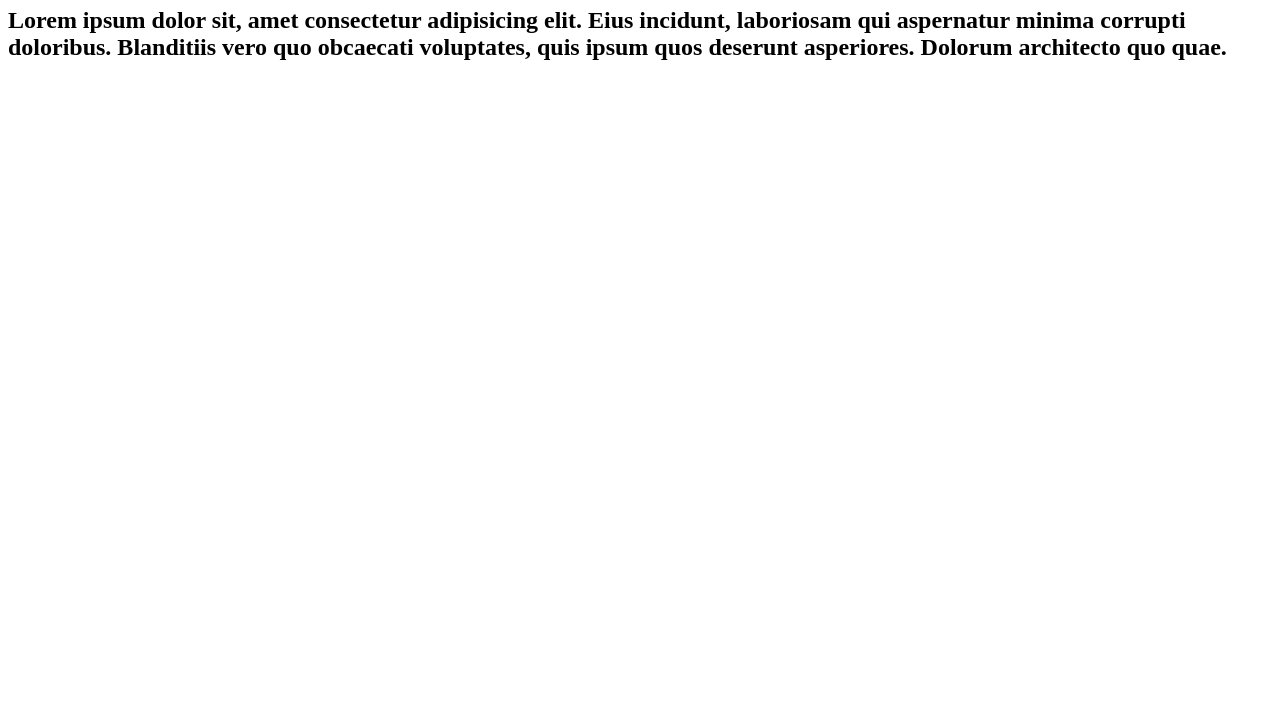
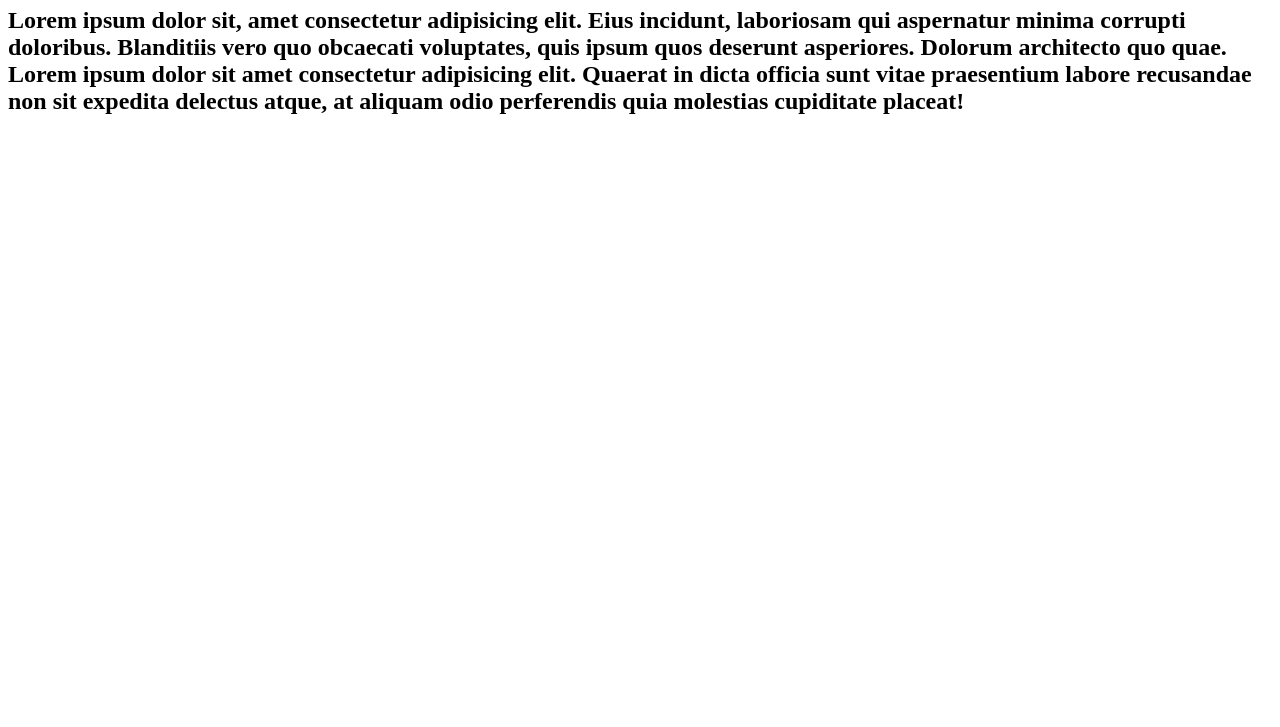
Before and after one commit to LuzPonce02/practica-git, a plain HTML site: page index.html in a window 1280 px wide. Shown: the part 73-800 px from the top of the page. Drawn offline with Linux system fonts and the light colour scheme.

Commit message:
Añadi desccripcion del titulo

```diff
--- a/index.html
+++ b/index.html
@@ -7,6 +7,6 @@
 </head>
 <body>
     <h1>Semana 6 Git & GitHub</h1>
-    <h2>Lorem ipsum dolor sit, amet consectetur adipisicing elit. Eius incidunt, laboriosam qui aspernatur minima corrupti doloribus. Blanditiis vero quo obcaecati voluptates, quis ipsum quos deserunt asperiores. Dolorum architecto quo quae.</h2>
+    <h2>Lorem ipsum dolor sit, amet consectetur adipisicing elit. Eius incidunt, laboriosam qui aspernatur minima corrupti doloribus. Blanditiis vero quo obcaecati voluptates, quis ipsum quos deserunt asperiores. Dolorum architecto quo quae. Lorem ipsum dolor sit amet consectetur adipisicing elit. Quaerat in dicta officia sunt vitae praesentium labore recusandae non sit expedita delectus atque, at aliquam odio perferendis quia molestias cupiditate placeat!</h2>
 </body>
 </html>
```
